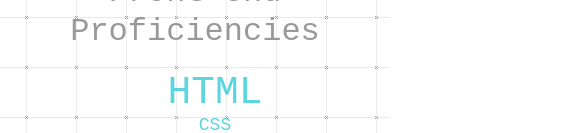
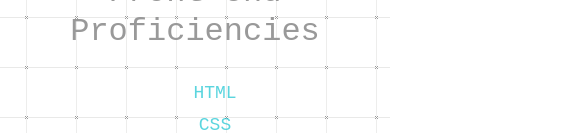
Before and after one commit to Jrr1232/Portfolio, a React (Vite) app: page /Resume in a window 390 px wide. In both pictures the pointer is over the element "HTML". Shown: the part 711-844 px from the top of the page, 585 px wide, since content can reach past the window. Built offline with nearby package versions, Linux system fonts and the light colour scheme.

Commit message:
removed hover

```diff
--- a/src/App.css
+++ b/src/App.css
@@ -504,4 +504,14 @@ ul li {
     margin-top: 450px;
   }
 
+  #skills ul :hover .list-item {
+    transform: none;
+
+  }
+
+  #skills2 ul :hover .list-item {
+    transform: none;
+
+  }
+
 }
```
